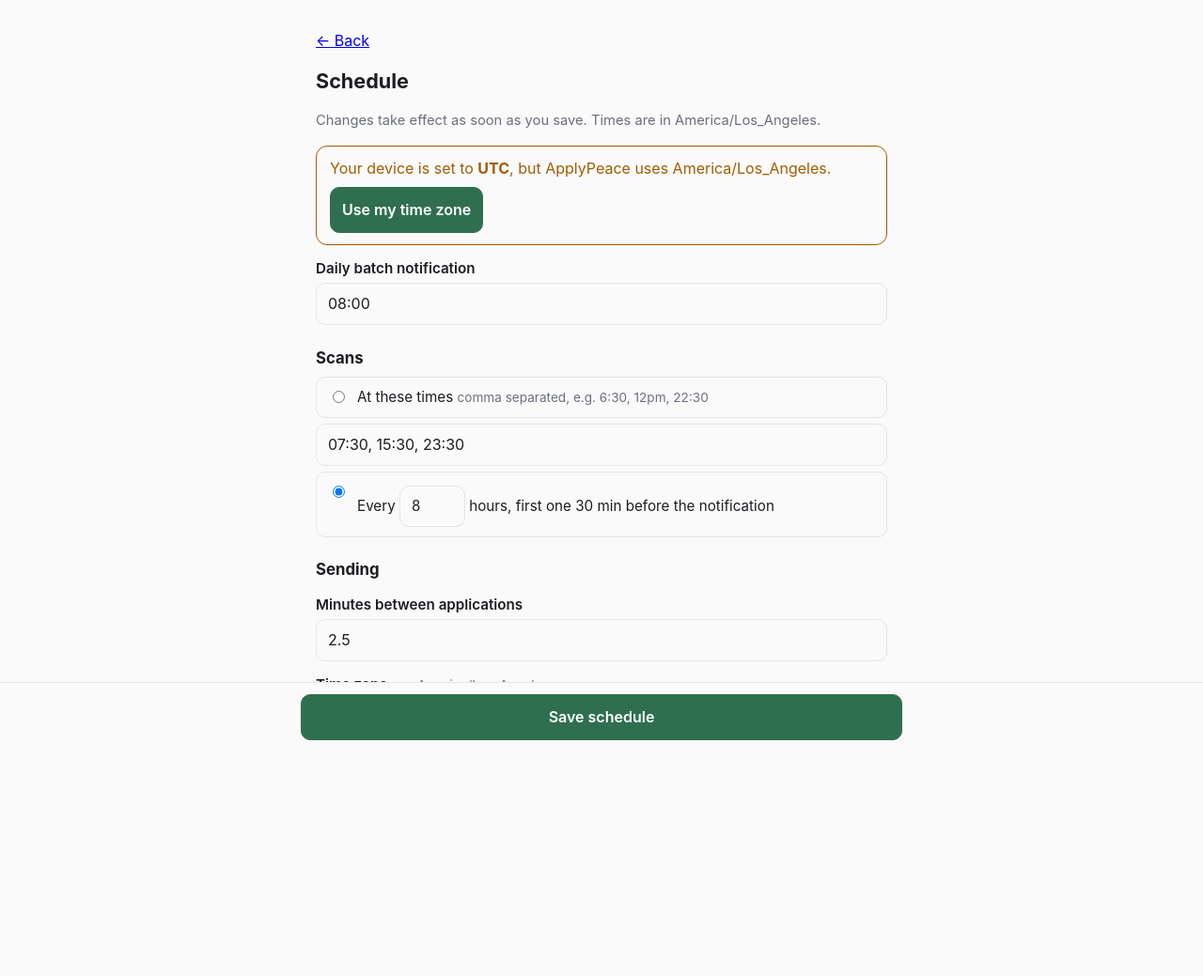
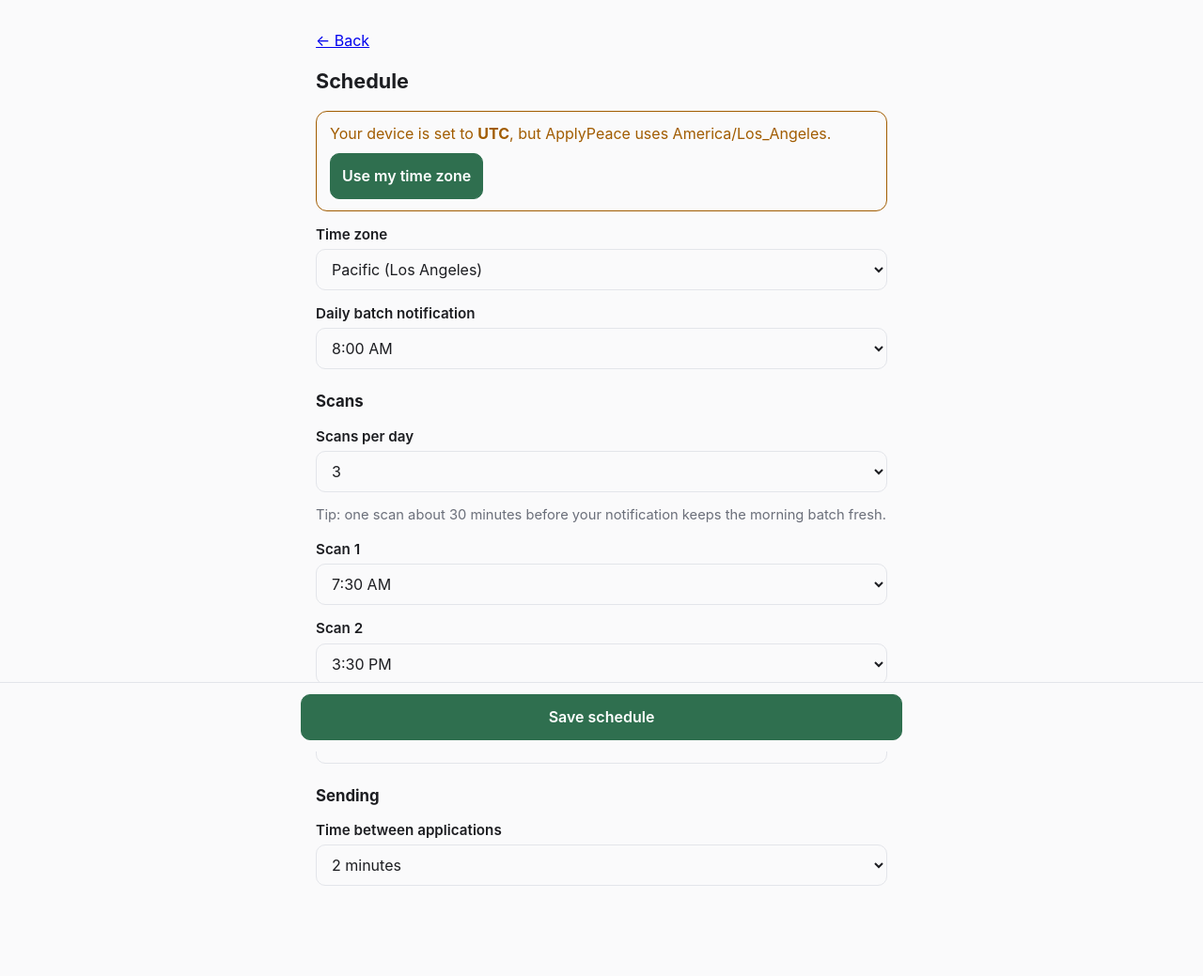
Before and after one commit to ChuqingShi/ApplyPeace, a FastAPI app: page /schedule in a window 1280 px wide. Shown: the whole page at 94% size. Before the commit the page ends 788 px from the top, so only its background shows below. Run offline with FastAPI, Linux system fonts and the light colour scheme.

Commit message:
Schedule page: dropdowns and a scans-per-day picker
- Every time is picked from a half-hour dropdown (e.g. 7:30 AM)
- Choose 1-8 scans a day, each at any time you like; new scans get a
  suggested time spread across the day
- Time zone and gap between applications are dropdowns too
- The fixed every-N-hours mode is gone

Agent-Thread-Id: 02afbc7e-1aa1-4f5d-9c2e-bf722dec26ce
Co-Authored-By: Claude Opus 5.5 <noreply@anthropic.com>

```diff
--- a/src/applypeace/schedule.py
+++ b/src/applypeace/schedule.py
@@ -20,6 +20,32 @@ PREFIX = "applypeace-"
 def _ap(args: str, p: Paths) -> str:
     env = f"APPLYPEACE_HOME={shlex.quote(str(p.home))}"
     return f"cd {shlex.quote(str(PROJECT_DIR))} && {env} uv run ap {args} >> {shlex.quote(str(p.home / 'ap.log'))} 2>&1"
+
+
+MAX_SCANS = 8
+
+
+def _label(minutes: int) -> str:
+    h, m = divmod(minutes, 60)
+    return f"{(h % 12) or 12}:{m:02d} {'AM' if h < 12 else 'PM'}"
+
+
+# Every half hour of the day, as (value "HH:MM", label "7:30 AM").
+TIME_SLOTS = [(f"{t // 60:02d}:{t % 60:02d}", _label(t)) for t in range(0, 1440, 30)]
+
+COMMON_ZONES = [
+    ("America/Los_Angeles", "Pacific (Los Angeles)"), ("America/Denver", "Mountain (Denver)"),
+    ("America/Phoenix", "Arizona (Phoenix)"), ("America/Chicago", "Central (Chicago)"),
+    ("America/New_York", "Eastern (New York)"), ("America/Anchorage", "Alaska"), ("Pacific/Honolulu", "Hawaii"),
+    ("America/Toronto", "Toronto"), ("America/Vancouver", "Vancouver"), ("Europe/London", "London"),
+    ("Europe/Berlin", "Berlin / Paris"), ("Asia/Kolkata", "India"), ("Asia/Shanghai", "China"),
+    ("Asia/Singapore", "Singapore"), ("Asia/Tokyo", "Tokyo"), ("Australia/Sydney", "Sydney"),
+]
+
+
+def common_zones(current: str) -> list[tuple[str, str]]:
+    """Common zones, plus the current one if it isn't in the list."""
+    return COMMON_ZONES if any(z == current for z, _ in COMMON_ZONES) else [(current, current)] + COMMON_ZONES
 
 
 SCAN_LEAD_MINUTES = 30  # scan this long before the notification, so the batch is fresh
--- a/src/applypeace/web/app.py
+++ b/src/applypeace/web/app.py
@@ -391,43 +391,39 @@ def create_app(p: config.Paths | None = None) -> FastAPI:
 
         settings = config.load_settings(p)
         times = settings.get("scan_times") or schedule.scan_times(settings["notify_time"], settings["scan_interval_hours"])
-        return render(request, "schedule.html", msg=msg, scan_text=", ".join(times),
-                      custom=bool(settings.get("scan_times")))
+        return render(request, "schedule.html", msg=msg, scan_list=times, slots=schedule.TIME_SLOTS,
+                      max_scans=schedule.MAX_SCANS, zones=schedule.common_zones(settings["timezone"]),
+                      gaps=[1, 2, 3, 5, 10, 15, 30, 60])
 
     @app.post("/schedule")
     async def schedule_save(request: Request):
         form = await check(request)
+        from zoneinfo import ZoneInfo, ZoneInfoNotFoundError
+
         from .. import schedule
 
         settings = config.load_settings(p)
         try:
-            notify = schedule.parse_times(form.get("notify_time", ""))
-            if len(notify) != 1:
-                raise ValueError("Give exactly one notification time")
-            settings["notify_time"] = notify[0]
-            if form.get("mode") == "every":
-                settings["scan_times"] = []
-                settings["scan_interval_hours"] = max(1, min(24, int(form.get("interval", 8))))
-            else:
-                times = schedule.parse_times(form.get("scan_times", ""))
-                if not times:
-                    raise ValueError("Give at least one scan time")
-                settings["scan_times"] = times
-            settings["apply_gap_seconds"] = max(60, int(float(form.get("apply_gap_minutes", 2.5)) * 60))
-            tz = form.get("timezone", settings["timezone"]).strip() or settings["timezone"]
-            from zoneinfo import ZoneInfo, ZoneInfoNotFoundError
-
+            valid = {value for value, _ in schedule.TIME_SLOTS}
+            notify = form.get("notify_time", "")
+            count = int(form.get("scan_count", 0))
+            times = sorted({form.get(f"scan_{i}", "") for i in range(1, count + 1)} - {""})
+            if notify not in valid or not times or not set(times) <= valid or not 1 <= count <= schedule.MAX_SCANS:
+                raise ValueError("Pick a notification time and at least one scan time")
+            tz = form.get("timezone", settings["timezone"])
             try:
                 ZoneInfo(tz)
             except (ZoneInfoNotFoundError, ValueError):
                 raise ValueError(f"'{tz}' isn't a time zone name like America/New_York")
-            settings["timezone"] = tz
+            settings.update(notify_time=notify, scan_times=times, timezone=tz,
+                            apply_gap_seconds=max(60, int(form.get("apply_gap_minutes", 2)) * 60))
         except ValueError as exc:
             return go(f"/schedule?msg={exc}")
         config.save_settings(settings, p)
         history.commit(p, "Settings: schedule")
         applied = schedule.resync_if_mine(p)
-        return go("/schedule?msg=" + ("Saved and live" if applied else "Saved (schedule not installed here)"))
+        note = f"{len(times)} scan{'s' if len(times) != 1 else ''} a day"
+        return go(f"/schedule?msg=Saved: {note}" + (", live now" if applied else " (schedule not installed here)"))
 
     @app.get("/applications", response_class=HTMLResponse)
     def applications(request: Request):
--- a/src/applypeace/web/templates/schedule.html
+++ b/src/applypeace/web/templates/schedule.html
@@ -3,38 +3,73 @@
 <p><a href="/">← Back</a></p>
 <h1>Schedule</h1>
 {% if msg %}<div class="card ok">{{ msg }}</div>{% endif %}
-<p class="muted">Changes take effect as soon as you save. Times are in {{ settings.timezone }}.</p>
 <div class="card warn" id="tz-banner" hidden>
 Your device is set to <strong id="tz-device"></strong>, but ApplyPeace uses {{ settings.timezone }}.
 <button type="button" id="tz-use" style="margin-top:8px">Use my time zone</button></div>
 <form method="post" action="/schedule" id="schedule-form">
 <input type="hidden" name="_token" value="{{ token }}">
+
+<label>Time zone</label>
+<select name="timezone" id="tz-input">
+{% for value, label in zones %}<option value="{{ value }}" {{ 'selected' if value == settings.timezone }}>{{ label }}</option>{% endfor %}
+</select>
+
 <label>Daily batch notification</label>
-<input type="text" name="notify_time" value="{{ settings.notify_time }}" placeholder="7:00 or 7am">
+<select name="notify_time">
+{% for value, label in slots %}<option value="{{ value }}" {{ 'selected' if value == settings.notify_time }}>{{ label }}</option>{% endfor %}
+</select>
 
 <h2>Scans</h2>
-<label class="choice"><input type="radio" name="mode" value="custom" {{ 'checked' if custom }}>
-<span>At these times <span class="hint">comma separated, e.g. 6:30, 12pm, 22:30</span></span></label>
-<input type="text" name="scan_times" value="{{ scan_text }}">
-<label class="choice"><input type="radio" name="mode" value="every" {{ 'checked' if not custom }}>
-<span>Every <input type="number" name="interval" min="1" max="24" value="{{ settings.scan_interval_hours }}" style="width:70px;display:inline"> hours, first one 30 min before the notification</span></label>
+<label>Scans per day</label>
+<select name="scan_count" id="scan-count">
+{% for n in range(1, max_scans + 1) %}<option value="{{ n }}" {{ 'selected' if n == scan_list|length }}>{{ n }}</option>{% endfor %}
+</select>
+<p class="muted small">Tip: one scan about 30 minutes before your notification keeps the morning batch fresh.</p>
+{% for i in range(1, max_scans + 1) %}
+<div class="scan-row" data-i="{{ i }}" {{ 'hidden' if i > scan_list|length }}>
+<label>Scan {{ i }}</label>
+<select name="scan_{{ i }}">
+{% set current = scan_list[i - 1] if i <= scan_list|length else '' %}
+{% for value, label in slots %}<option value="{{ value }}" {{ 'selected' if value == current }}>{{ label }}</option>{% endfor %}
+</select></div>
+{% endfor %}
 
 <h2>Sending</h2>
-<label>Minutes between applications</label>
-<input type="number" name="apply_gap_minutes" min="1" step="0.5" value="{{ (settings.apply_gap_seconds / 60) | round(1) }}">
-<label>Time zone <span class="hint">e.g. America/Los_Angeles</span></label>
-<input type="text" name="timezone" id="tz-input" value="{{ settings.timezone }}">
+<label>Time between applications</label>
+<select name="apply_gap_minutes">
+{% set gap = (settings.apply_gap_seconds // 60) or 1 %}
+{% for g in gaps %}<option value="{{ g }}" {{ 'selected' if g == gap or (loop.first and gap < g) }}>{{ g }} minute{{ 's' if g != 1 }}</option>{% endfor %}
+</select>
 <div class="bar"><div class="inner"><button type="submit">Save schedule</button></div></div>
 </form>
 <script>
 (function () {
+  var count = document.getElementById("scan-count");
+  var rows = document.querySelectorAll(".scan-row");
+  count.onchange = function () {
+    var n = parseInt(count.value, 10);
+    rows.forEach(function (row) {
+      var i = parseInt(row.dataset.i, 10);
+      var sel = row.querySelector("select");
+      if (i <= n && row.hidden) {  // a newly added scan: suggest a time spread across the day
+        var minutes = Math.round((6.5 * 60 + (i - 1) * 1440 / n) / 30) * 30 % 1440;
+        sel.value = String(Math.floor(minutes / 60)).padStart(2, "0") + ":" + String(minutes % 60).padStart(2, "0");
+      }
+      row.hidden = i > n;
+      sel.disabled = i > n;
+    });
+  };
+  rows.forEach(function (row) { if (row.hidden) row.querySelector("select").disabled = true; });
+
   var device = Intl.DateTimeFormat().resolvedOptions().timeZone;
   var saved = {{ settings.timezone | tojson }};
   if (!device || device === saved) return;
   document.getElementById("tz-device").textContent = device;
   document.getElementById("tz-banner").hidden = false;
   document.getElementById("tz-use").onclick = function () {
-    document.getElementById("tz-input").value = device;
+    var sel = document.getElementById("tz-input");
+    if (!Array.from(sel.options).some(function (o) { return o.value === device; })) sel.add(new Option(device, device));
+    sel.value = device;
     document.getElementById("schedule-form").submit();
   };
 })();
```
Also changed, not shown: tests/test_setup_web.py (+14 -11 lines).
